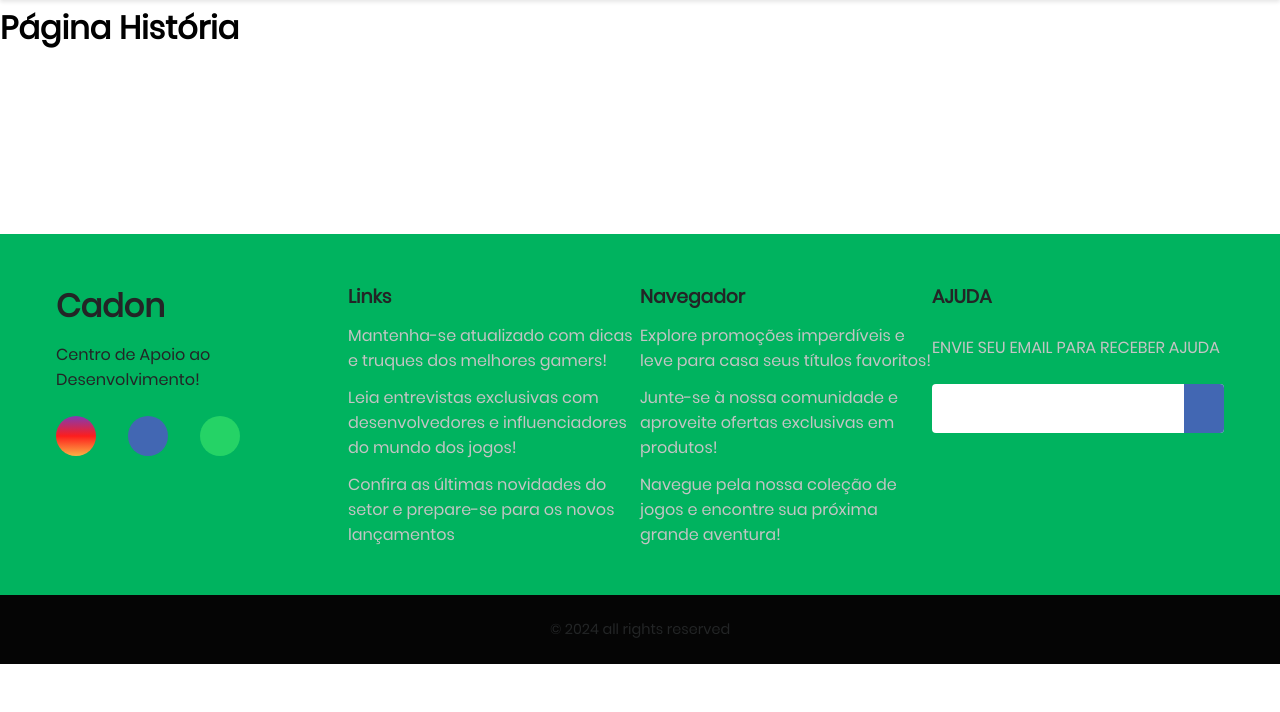
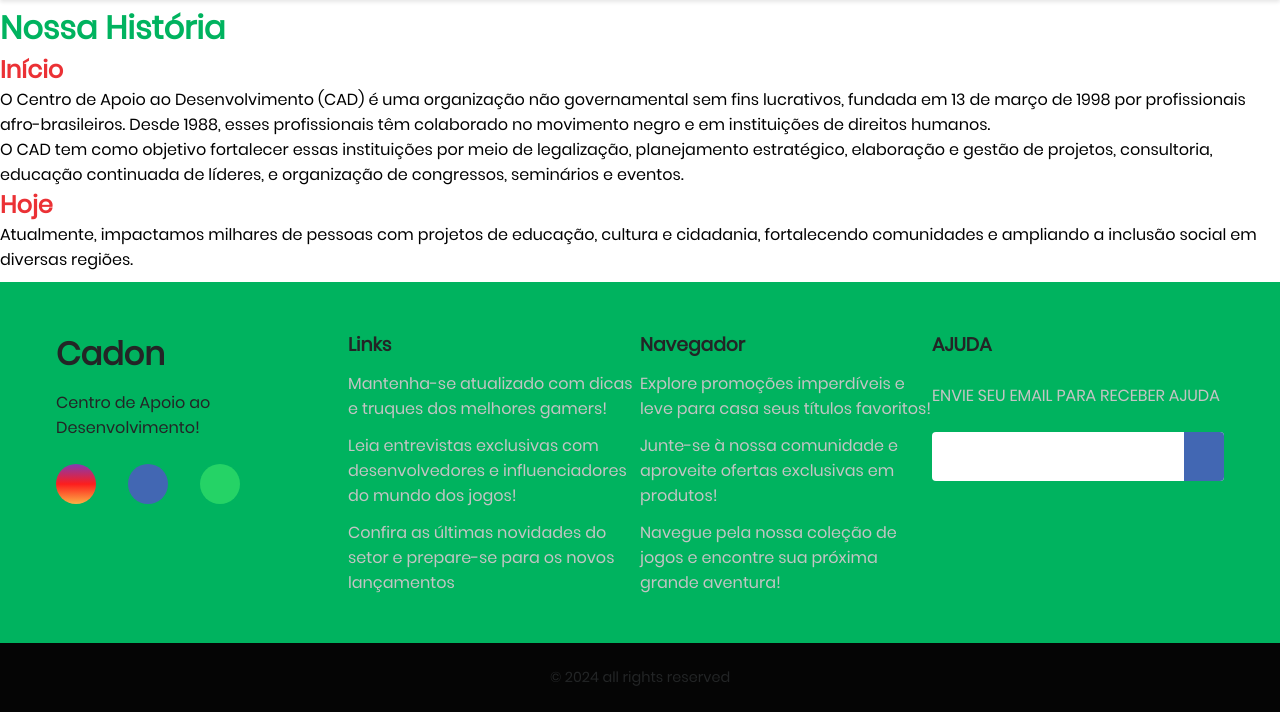
Before and after one commit to DagLeal/projetoOng, a Django app: page /historia/ in a window 1280 px wide. Shown: the part 136-848 px from the top of the page. Before the commit the page ends 800 px from the top, so only its background shows below. Run offline with Django 5.2, Linux system fonts and the light colour scheme.

Commit message:
começando a pagina de história =D

```diff
--- a/core/static/css/estilo.css
+++ b/core/static/css/estilo.css
@@ -476,3 +476,13 @@ footer {
     padding: 3rem 2rem;
   }
 }
+
+/* História */
+
+.historia-wrapper h1 {
+    color: #00B35F;
+}
+
+.historia-wrapper h2 {
+    color: #EB3135;
+}
--- a/core/templates/historia.html
+++ b/core/templates/historia.html
@@ -1,5 +1,22 @@
-{% extends "base.html" %}
+{% extends 'base.html' %}
+{% load static %}
 
 {% block content %}
-<h1>Página História</h1>
+<div class="historia-wrapper">
+    <h1>Nossa História</h1>
+
+    <h2>Início</h2>
+    <p>
+        O Centro de Apoio ao Desenvolvimento (CAD) é uma organização não governamental sem fins lucrativos, fundada em 13 de março de 1998 por profissionais afro-brasileiros. Desde 1988, esses profissionais têm colaborado no movimento negro e em instituições de direitos humanos.
+    </p>
+
+    <p>
+        O CAD tem como objetivo fortalecer essas instituições por meio de legalização, planejamento estratégico, elaboração e gestão de projetos, consultoria, educação continuada de líderes, e organização de congressos, seminários e eventos.
+    </p>
+
+    <h2>Hoje</h2>
+    <p>
+        Atualmente, impactamos milhares de pessoas com projetos de educação, cultura e cidadania, fortalecendo comunidades e ampliando a inclusão social em diversas regiões.
+    </p>
+</div>
 {% endblock %}
```
